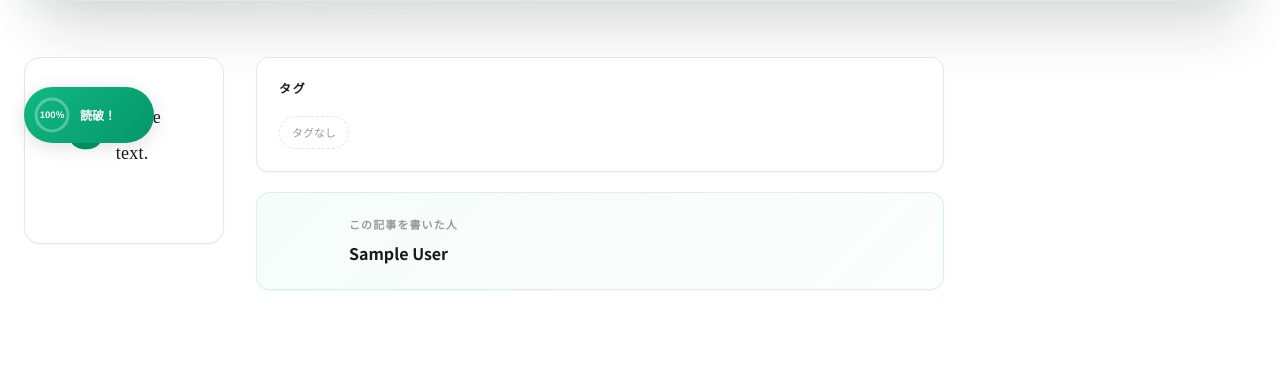
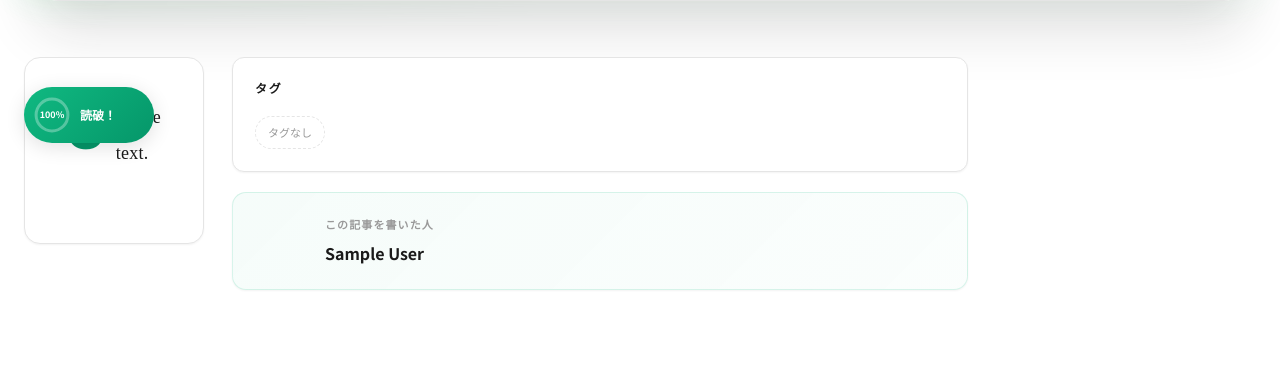
Before and after one commit to masakiShito/nishiki-pro-child-theme, a WordPress theme: template themes/nishiki-pro-child/single.php in a window 1280 px wide. Shown: the part 633-1012 px from the top of the page. Run offline with PHP 8.4 and a stand-in for WordPress, Linux system fonts and the light colour scheme; the site name, menu and one post (Sample post) are stand-ins, and other content is empty.

Commit message:
fix: 記事ページの3カラムレイアウト幅を修正
- TOCが広すぎて記事が狭くなる問題を解消
- grid-template-columnsをminmax(0, 760px)から1frに変更し、
  記事コンテンツが残りスペースを適切に使うように修正
- インフラCSSが--with-tocの3カラムグリッドを上書きしていた
  問題を修正（:not(.article-main--with-toc)で分離）
- TOCサイドバーにmax-width: 200pxを追加し拡大を防止

https://claude.ai/code/session_017DinZoQ3bW2XFgVJ6WvZT3

```diff
--- a/themes/nishiki-pro-child/assets/css/single-improvements.css
+++ b/themes/nishiki-pro-child/assets/css/single-improvements.css
@@ -269,7 +269,7 @@
     margin: 0 auto;
     padding: 0 24px 48px;
     display: grid;
-    grid-template-columns: minmax(0, 760px) 320px;
+    grid-template-columns: 1fr 280px;
     justify-content: center;
     gap: 48px;
     align-items: flex-start;
@@ -279,7 +279,7 @@
 
 /* 3カラムレイアウト（TOCサイドバー付き） */
 .article-main--with-toc {
-    grid-template-columns: 220px minmax(0, 760px) 320px;
+    grid-template-columns: 200px 1fr 280px;
 }
 
 /* ===========================================
@@ -287,7 +287,7 @@
    =========================================== */
 
 .article-body {
-    max-width: 760px;
+    max-width: 820px;
     min-width: 0;
     background: #ffffff;
     border: 1px solid #e5e5e5;
@@ -1372,8 +1372,8 @@
 
 @media (max-width: 1400px) {
     .article-main--with-toc {
-        grid-template-columns: 200px minmax(0, 720px) 280px;
-        gap: 32px;
+        grid-template-columns: 180px 1fr 260px;
+        gap: 28px;
     }
 }
 
@@ -1828,6 +1828,7 @@
 .toc-sidebar {
     position: sticky;
     top: 90px;
+    max-width: 200px;
     max-height: calc(100vh - 120px);
     display: flex;
     flex-direction: column;
```
Also changed, not shown: themes/nishiki-pro-child/assets/css/single-infrastructure.css (+9 -4 lines).
